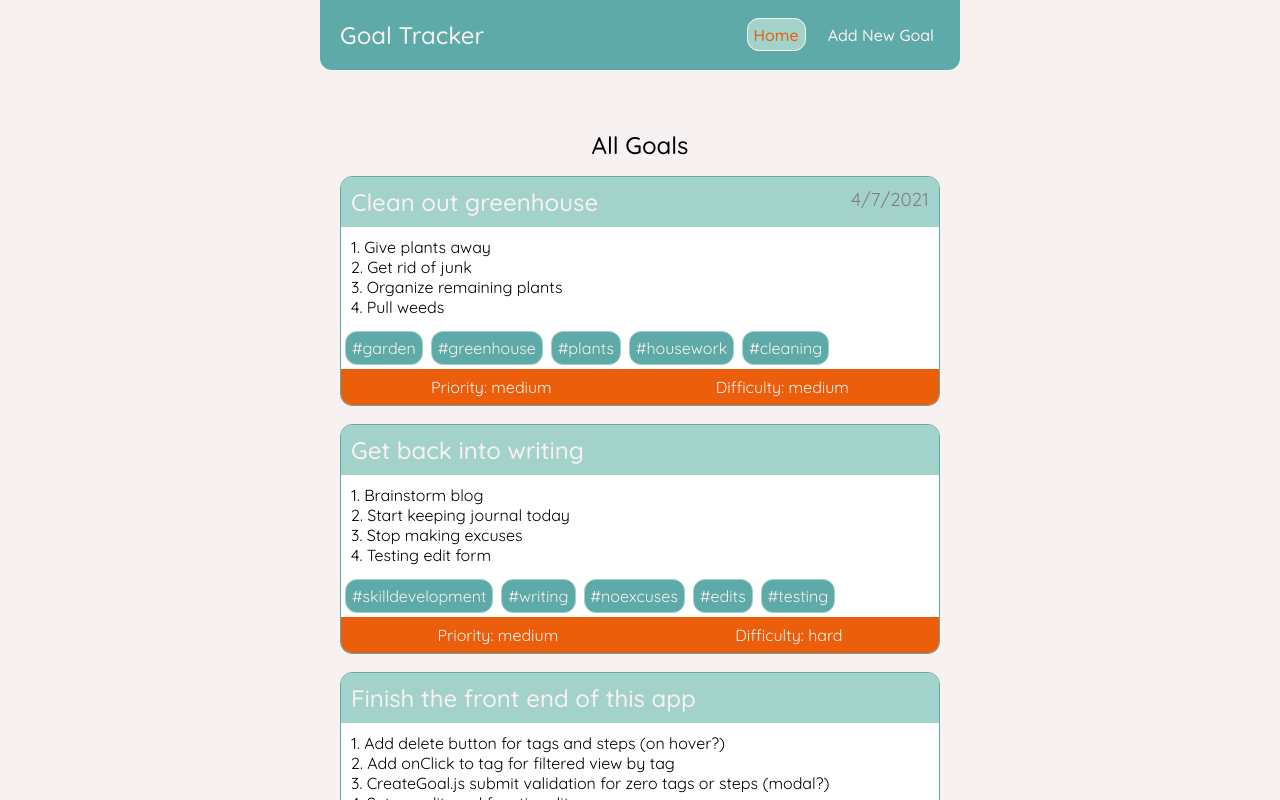
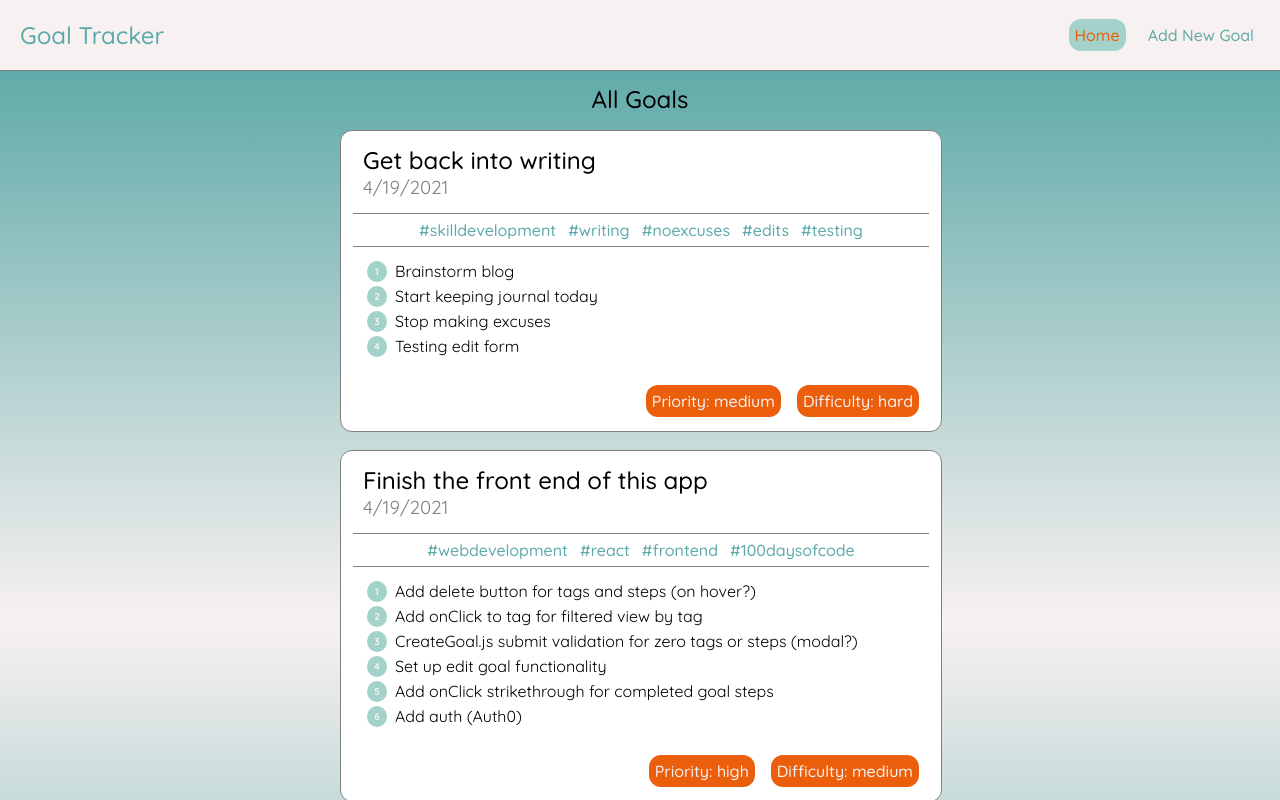
Before and after one commit to mikehoods/react-goalTracker-2.0-client, a React (Create React App) app: page / in a window 1280 px wide. Shown: the top 800 px of the page. Built offline with nearby package versions, Linux system fonts and the light colour scheme; data requests are answered from the project's data file.

Commit message:
Display/styling changes across application with a focus on improving readability and display of information.

```diff
--- a/data/db.json
+++ b/data/db.json
@@ -1,42 +1,10 @@
 {
   "goals": [
-    {
-      "title": "Clean out greenhouse",
-      "date": "4/7/2021",
-      "steps": [
-        {
-          "step": "Give plants away",
-          "complete": false
-        },
-        {
-          "step": "Get rid of junk",
-          "complete": false
-        },
-        {
-          "step": "Organize remaining plants",
-          "complete": false
-        },
-        {
-          "step": "Pull weeds",
-          "complete": false
-        }
-      ],
-      "achieved": false,
-      "difficulty": "medium",
-      "priority": "medium",
-      "tags": [
-        "garden",
-        "greenhouse",
-        "plants",
-        "housework",
-        "cleaning"
-      ],
-      "id": 2
-    },
     {
       "title": "Get back into writing",
       "difficulty": "hard",
       "priority": "medium",
+      "date": "4/19/2021",
       "steps": [
         {
           "step": "Brainstorm blog",
@@ -68,6 +36,7 @@
       "title": "Finish the front end of this app",
       "difficulty": "medium",
       "priority": "high",
+      "date": "4/19/2021",
       "steps": [
         {
           "step": "Add delete button for tags and steps (on hover?)",
@@ -102,6 +71,34 @@
         "100daysofcode"
       ],
       "id": 7
+    },
+    {
+      "title": "Testing style",
+      "difficulty": "easy",
+      "priority": "low",
+      "date": "4/19/2021",
+      "steps": [
+        {
+          "step": "Fix readability issues",
+          "complete": false
+        },
+        {
+          "step": "Redesign navbar",
+          "complete": false
+        },
+        {
+          "step": "Figure out tag cloud styling",
+          "complete": false
+        }
+      ],
+      "achieved": false,
+      "tags": [
+        "testing",
+        "style",
+        "css",
+        "webdevelopment"
+      ],
+      "id": 8
     }
   ]
 }
--- a/src/CreateGoal.js
+++ b/src/CreateGoal.js
@@ -74,7 +74,7 @@ const CreateGoal = () => {
 
     return (
         <div className="create-goal">
-            <h2>Create a New Goal</h2>
+            <h2>Create A New Goal</h2>
             <form onSubmit={handleSubmit}>
                 <div className="form-main">
                     <label>Goal name:</label>
@@ -118,11 +118,11 @@ const CreateGoal = () => {
                     onKeyUp={handleAddTag}
                 />
                 <p className="input-help">Press "," (comma) to add tag</p>
-                <div className="tag-cloud">
+                {tags.length > 0 && <div className="tag-cloud">
                     {tags.map((tag, index) => (
                         <p className="tag" key={index}>#{tag}</p>
                     ))}
-                </div>
+                </div>}
                 </div>
                 <div className="create-goal-footer">
                     {!isPending && <button>Create Goal</button>}
--- a/src/EditGoal.js
+++ b/src/EditGoal.js
@@ -142,11 +142,11 @@ const EditGoal = () => {
                 onKeyUp={handleAddTag}
             />
             <p className="input-help">Press "," (comma) to add tag</p>
-            <div className="tag-cloud">
-                {tags.map((tag, index) => (
-                    <p className="tag" key={index}>#{tag}</p>
-                ))}
-            </div>
+            {tags.length > 0 && <div className="tag-cloud">
+                    {tags.map((tag, index) => (
+                        <p className="tag" key={index}>#{tag}</p>
+                    ))}
+                </div>}
             </div>
 
             <div className="create-goal-footer">
--- a/src/GoalDetails.js
+++ b/src/GoalDetails.js
@@ -19,7 +19,7 @@ const GoalDetails = () => {
             { isLoading && <div>Loading...</div> }
             { error && <div>{ error }</div> }
             { goal && (
-                <div className="goal-container">
+                <div className="goal-preview">
                     <div className="goal-header">
                         <div>
                             <h2>{goal.title}</h2>
@@ -33,14 +33,18 @@ const GoalDetails = () => {
                             <i className="material-icons">done</i>
                         </div>
                     </div>
+                    <div className="tag-cloud goal-tags">
+                        {goal.tags.map((tag, index) => (
+                            <p className="tag" key={index}>#{tag}</p>
+                        ))}
+                    </div>
                     <div className="goal-steps">
                         {goal.steps.map((step, i) => (
-                                <p key={i}>{i + 1}. {step.step}</p>
-                            ))}
+                            <div className="goal-step" key={i}>
+                                <p className="goal-step-number">{i + 1}</p>
+                                <p>{step.step}</p>
                             </div>
-                        <div className="tag-cloud">
-                            {goal.tags.map((tag, index) => (
-                                <p className="tag" key={index}>#{tag}</p>
+
                         ))}
                     </div>
                     <div className="goal-footer">
--- a/src/GoalList.js
+++ b/src/GoalList.js
@@ -11,16 +11,20 @@ const GoalList = ({goals, title}) => {
                             <h2>{goal.title}</h2>
                             <h3 className="goal-date">{goal.date}</h3>
                         </div>
-                        <div className="goal-steps">
-                            {goal.steps.map((step, i) => (
-                                <p className="created-step" key={i}>{i + 1}. {step.step}</p>
-                            ))}
-                        </div>
-                        <div className="tag-cloud">
-                            {goal.tags.map((tag, index) => (
-                                <p className="tag" key={index}>#{tag}</p>
-                            ))}
-                        </div>
+                        <div className="tag-cloud goal-tags">
+                        {goal.tags.map((tag, index) => (
+                            <p className="tag" key={index}>#{tag}</p>
+                        ))}
+                    </div>
+                    <div className="goal-steps">
+                        {goal.steps.map((step, i) => (
+                            <div className="goal-step" key={i}>
+                                <p className="goal-step-number">{i + 1}</p>
+                                <p>{step.step}</p>
+                            </div>
+
+                        ))}
+                    </div>
                         <div className="goal-footer">
                             <p>Priority: {goal.priority}</p>
                             <p>Difficulty: {goal.difficulty}</p>
--- a/src/index.css
+++ b/src/index.css
@@ -4,8 +4,12 @@
   font-family: "Quicksand";
   margin: 0;
 }
+html {
+  background-color: #F8F1F1;
+}
 body {
-  background-color: #F8F1F1;
+  background: linear-gradient(to bottom, #5EAAA8, #F8F1F1, #5EAAA8);
+  height: 100%;
 }
 
 /* Navbar Styling */
@@ -14,13 +18,16 @@ body {
   padding: 20px;
   display: flex;
   align-items: center;
-  max-width: 600px;
-  margin: 0 auto;
-  background-color: #5EAAA8;
-  border-radius: 0 0 12px 12px;
+  max-width: 100vw;
+  background-color: #F8F1F1;
+  position: fixed;
+  top: 0;
+  width: 100%;
+  box-sizing: border-box;
+  border-bottom: 1px solid grey;
 }
 .navbar h1 {
-  color: #F8F1F1;
+  color: #5EAAA8;
   font-weight: 500;
 }
 .navbar .links {
@@ -30,14 +37,12 @@ body {
   margin-left: 16px;
   text-decoration: none;
   padding: 6px;
-  color: #F8F1F1;
-  padding-bottom: 5px;
+  color: #5EAAA8;
   font-weight: 500;
   border-radius: 12px;
 }
 .navbar .current {
   background-color: #A3D2CA;
-  border: 1px solid #F8F1F1;
   color: #EB5E0B;
 }
 
@@ -52,6 +57,7 @@ body {
   max-width: 600px;
   margin: 40px auto;
   padding: 20px;
+  margin-top: 8vh;
 }
 
 /* Goal List Styling */
@@ -59,8 +65,9 @@ body {
 .goal-preview {
   background-color: white;
   border-radius: 12px;
+  border: 1px solid grey;
+  width: 100%;
   margin-bottom: 18px;
-  border: 1px solid #5EAAA8;
 }
 .goal-preview:hover {
   box-shadow: 1px 3px 5px grey;
@@ -70,45 +77,68 @@ body {
   text-decoration: none;
 }
 .goal-header {
-  background-color: #A3D2CA;
-  border-radius: 11px 11px 0 0;
-  padding: 10px;
-  color: #F8F1F1;
+  padding: 14px;
   width: 100%;
   box-sizing: border-box;
-  display: flex;
-  justify-content: space-between;
 }
 .goal-header h2 {
+  color: black;
   font-weight: 500;
+  padding: 0 8px;
+  border-radius: 12px;
 }
 .goal-date {
   color: grey;
   font-weight: 400;
+  padding: 0 8px;
 }
 .goal-steps {
   padding: 10px;
   color: black;
+  margin-left: 12px;
+}
+.goal-step {
+  display: flex;
+  margin: 4px 0;
+}
+.goal-step p {
+  margin: 0 4px;
+}
+.goal-step-number {
+  width: 12px;
+  color: #F8F1F1;
+  background-color: #A3D2CA;
+  border-radius: 50%;
+  padding: 4px;
+  font-size: 10px;
+  text-align: center;
+  font-weight: 900;
 }
 .goal-footer {
   display: flex;
+  padding: 14px;
+  justify-content: flex-end;
+
+}
+.goal-footer p {
   background-color: #EB5E0B;
-  padding: 8px;
-  border-radius: 0 0 11px 11px;
-  justify-content: space-around;
   color: #F8F1F1;
+  font-weight: 500;
+  padding: 6px;
+  border-radius: 12px;
+  margin: 0 8px;
 }
 
 /* Goal Details Styling */
-.goal-container {
-  border: 1px solid #5EAAA8;
-  background-color: white;
-  border-radius: 12px;
+.goal-details .goal-header {
+  display: flex;
+  justify-content: space-between;
+  align-items: top;
 }
 .goal-icons i {
   padding: 4px;
   cursor: pointer;
-  color: #F8F1F1;
+  color: grey;
 }
 .goal-icons i:hover {
   color: grey;
@@ -121,7 +151,7 @@ body {
   text-align: center;
   border: 1px solid grey;
   border-radius: 12px;
-  background: linear-gradient(to bottom right, #5EAAA8, #F8F1F1, #A3D2CA, #F8F1F1, #5EAAA8);
+  background-color: #F8F1F1;
 }
 .create-goal label {
   text-align: left;
@@ -130,7 +160,7 @@ body {
 }
 .create-goal h2 {
   font-size: 20px;
-  color: #EB5E0B;
+  color: #5EAAA8;
   padding: 20px 10px 10px 0;
   border-radius: 11px 11px 0 0;
   font-weight: 600;
@@ -142,7 +172,7 @@ body {
   width: 100%;
   padding: 6px 10px;
   margin: 10px 0;
-  border: 1px solid grey;
+  border: 1px solid #A3D2CA;
   box-sizing: border-box;
   display: block;
   border-radius: 4px;
@@ -196,7 +226,7 @@ form .form-selectors {
   border-radius: 8px;
   cursor: pointer;
   font-size: 14px;
-  font-weight: 400;
+  font-weight: 500;
   margin-bottom: 10px;
 }
 #add-tag {
@@ -212,14 +242,16 @@ form .form-selectors {
 .tag-cloud {
   display: flex;
   flex-wrap: wrap;
+  justify-content: center;
+  margin: 0 12px;
+  border-top: 1px solid grey;
+  border-bottom: 1px solid grey;
 }
 .tag-cloud .tag {
-  background-color: #5EAAA8;
-  color: #F8F1F1;
-  border: 1px solid #A3D2CA;
-  border-radius: 12px;
-  margin: 4px;
-  padding: 6px;
+  color: #5EAAA8;
+  margin: 2px;
+  padding: 4px;
+  font-weight: 500;
 
 }
 
```
Lines whose indentation alone changed are shown as unchanged.
